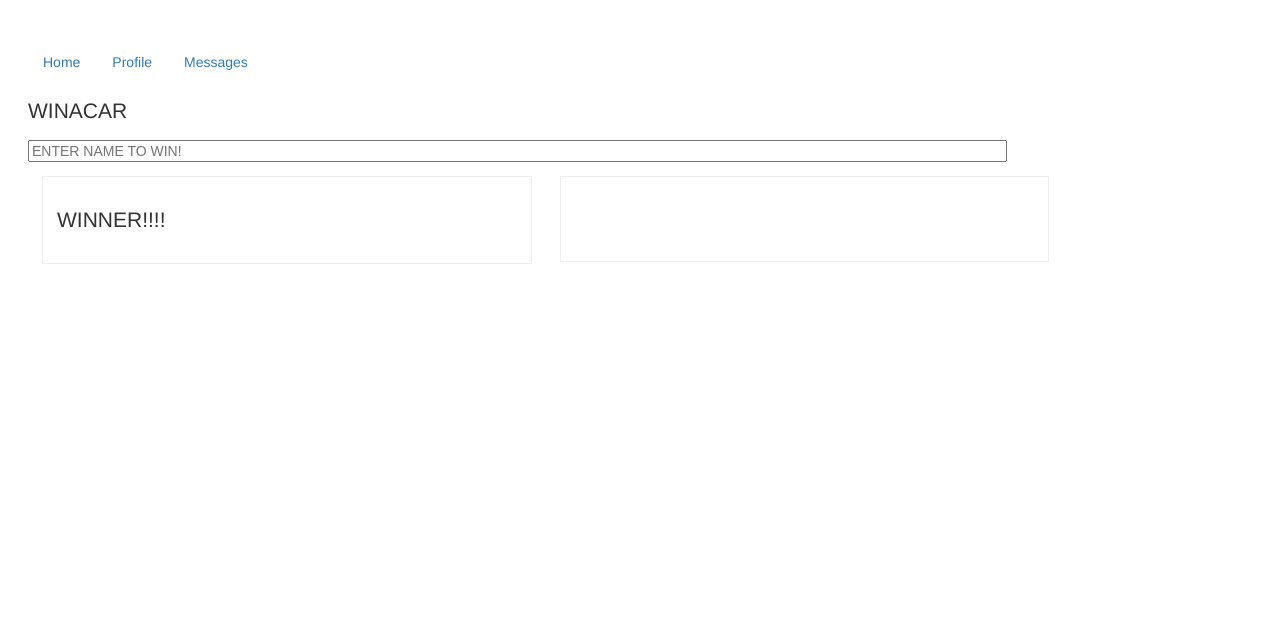
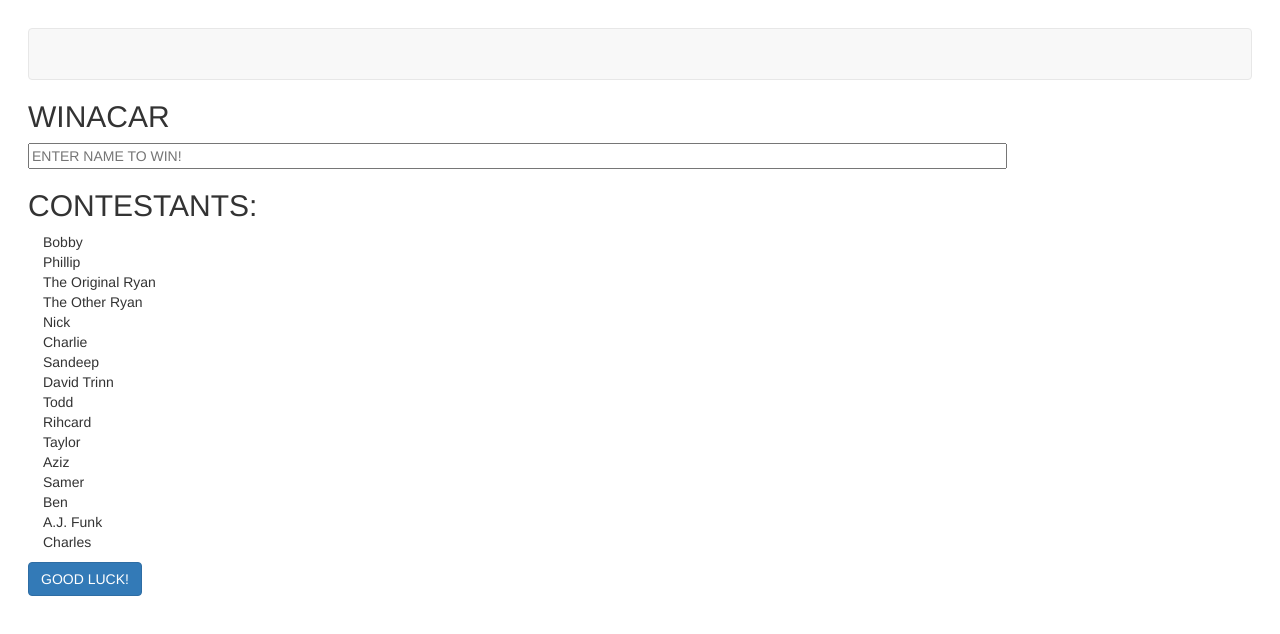
Before and after one commit to bootsie8917/day1, a plain HTML site: page index.html in a window 1280 px wide. Drawn offline with nearby package versions, Linux system fonts and the light colour scheme.

Commit message:
fixed my button

```diff
--- a/css/main.css
+++ b/css/main.css
@@ -310,11 +310,7 @@ body {
 }
 
 input {
-  width: 80%;
-}
-
-button#randomize {
-  display: none;
+    width: 80%;
 }
 
 div.section {
@@ -326,7 +322,7 @@ div.section {
 }
 
 div#selected-random {
-  font-size: 4em;
+  font-size: 1em;
   margin-top: 1em;
   color: rgb(148, 8, 8);
 }
@@ -338,4 +334,7 @@ div#selected-random {
     div#selected-random {
         font-size: 2em;
     }
+    ul#names {
+
+    }
 }
--- a/index.html
+++ b/index.html
@@ -4,7 +4,7 @@
 <!--[if IE 8]>         <html class="no-js lt-ie9"> <![endif]-->
 <!--[if gt IE 8]><!--> <html class="no-js"> <!--<![endif]-->
     <head>
-        <link rel="stylesheet" href="https://maxcdn.bootstrapcdn.com/bootstrap/3.2.0/css/bootstrap.min.css">
+
 
         <meta charset="utf-8">
         <meta http-equiv="X-UA-Compatible" content="IE=edge">
@@ -16,15 +16,21 @@
 
         <link rel="stylesheet" href="css/normalize.css">
         <link rel="stylesheet" href="css/main.css">
+
         <script src="js/vendor/modernizr-2.6.2.min.js"></script>
+        <link rel="stylesheet" href="https://maxcdn.bootstrapcdn.com/bootstrap/3.2.0/css/bootstrap.min.css">
     </head>
     <body>
 
-    <ul class="nav nav-pills">
-        <li><a href="#">Home</a></li>
-        <li><a href="#">Profile</a></li>
-        <li><a href="#">Messages</a></li>
-    </ul>
+    <nav class="navbar navbar-default" role="navigation">
+        <div class="container-fluid">
+            <div class="navbar-header">
+                <a class="navbar-brand" href="#">
+                </a>
+            </div>
+        </div>
+    </nav>
+
         <!--[if lt IE 7]>
             <p class="browsehappy">You are using an <strong>outdated</strong> browser. Please <a href="http://browsehappy.com/">upgrade your browser</a> to improve your experience.</p>
         <![endif]-->
@@ -33,16 +39,38 @@
 
         <input name="value_to_add" placeholder="ENTER NAME TO WIN!">
 
-        <div class="section left">
-            <h2>WINNER!!!!</h2>
-            <ul>
+
+            <h2>CONTESTANTS:</h2>
+
+        <div class="col-md-12">
+            <ul id="names" class="list-unstyled">
+                <li>Bobby</li>
+                <li>Phillip</li>
+                <li>The Original Ryan</li>
+                <li>The Other Ryan</li>
+                <li>Nick</li>
+                <li>Charlie</li>
+                <li>Sandeep</li>
+                <li>David Trinn</li>
+                <li>Todd</li>
+                <li>Rihcard</li>
+                <li>Taylor</li>
+                <li>Aziz</li>
+                <li>Samer</li>
+                <li>Ben</li>
+                <li>A.J. Funk</li>
+                <li>Charles</li>
+
             </ul>
         </div>
 
-        <div class="section right">
-            <button type="button" id="randomize">GOOD LUCK!</button>
-            <div id="selected-random"></div>
+        <div id="selected-random2">
+            <button type="button" id="getrandom" class="btn btn-primary">GOOD LUCK!</button>
         </div>
+
+        <div id="selected-random">
+        </div>
+
         <div>
             <ul id="cars">
 
--- a/js/random.js
+++ b/js/random.js
@@ -7,7 +7,6 @@ $(function(){
       if (newItem !== "") {
         $("ul").append($("<li>").text(newItem));
         $this.val("");
-        $("button#randomize").show();
       }
     }
   });
@@ -21,17 +20,19 @@ $(function(){
         'GOE Storm', 'Pontiac Aztec','Bugatti'
     ];
 
-  $("button#randomize").on("click", function(){
-    var randomIndex = Math.floor(Math.random() * cars.length);
-    var randomItem = cars[randomIndex];
-    $("div#selected-random").text(randomItem)
+    var winners = [
+       'The Original Ryan', 'The Other Ryan', 'Todd',
+        'A.J. Funk', 'SanDeep', 'Aziz', 'Samer', 'Richard',
+        'Charles', 'Ben', 'Nick', 'Charlie', 'David Trinn',
+        'Phillip', 'Bobby',
+    ];
 
+  $("button#getrandom").on("click", function(){
+    var randomIndexCar = Math.floor(Math.random() * cars.length);
+    var randomCar = cars[randomIndexCar];
+    var randomIndexWinner = Math.floor(Math.random() * winners.length);
+    var randomWinner = winners[randomIndexWinner];
+    $("div#selected-random").text('Winner is ' + randomWinner + ', and he won a new ' + randomCar + '!!!!!')
 
   });
-
-    $("div#selected-random").on('submit', function(){
-
-        }
-    )
-
 });
```
